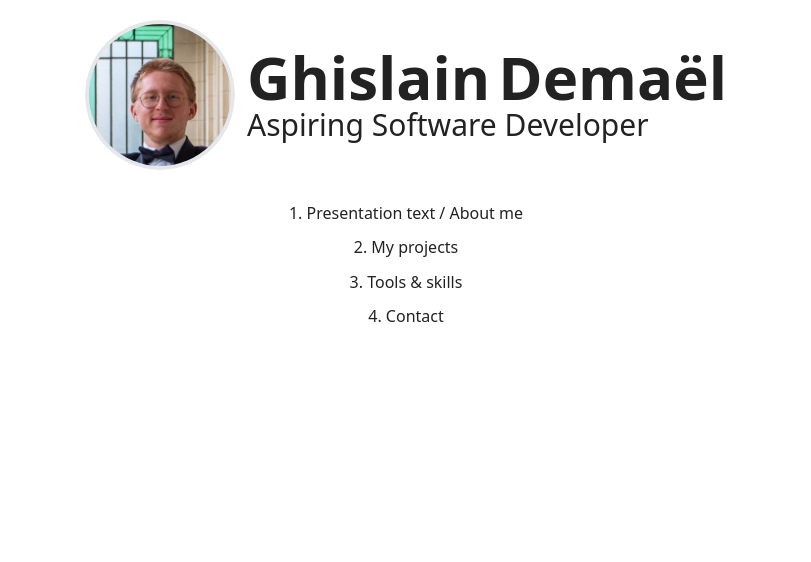
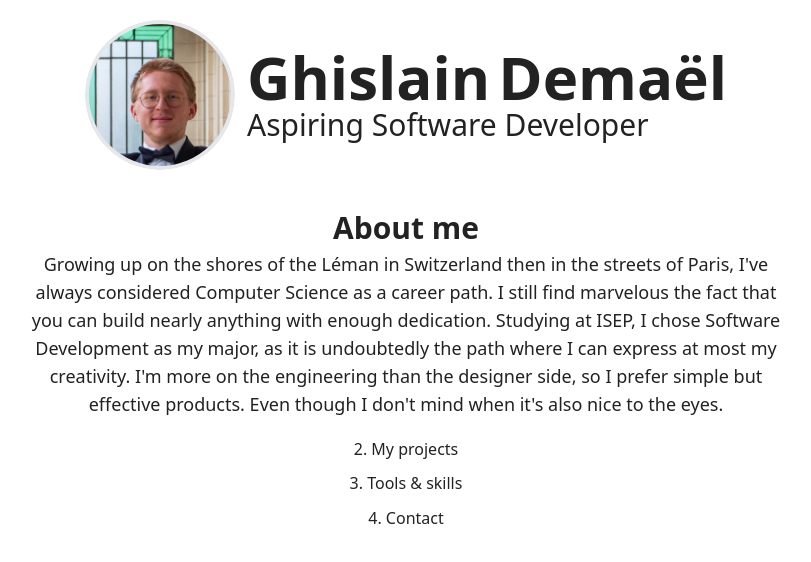
Before and after one commit to ghislaindemael/ghislaindemael.github.io, a website: page index.html in a window 1280 px wide. Shown: the whole page, without its empty margins (234-1045 px from the left). Drawn offline with Linux system fonts and the light colour scheme.

Commit message:
Corrected Part 1

```diff
--- a/index.html
+++ b/index.html
@@ -45,8 +45,19 @@
 
     </div>
 
-    <div class="w-full text-center">
-        1. Presentation text / About me
+    <div class="w-[60%] max-sm:w-[80%] text-center flex flex-col p-2 gap-1 items-center justify-center">
+
+        <div class="font-semibold text-3xl">
+            About me
+        </div>
+        <div class="text-lg">
+            Growing up on the shores of the Léman in Switzerland then in the streets of Paris, I've always considered
+            Computer Science as a career path. I still find marvelous the fact that you can build nearly anything
+            with enough dedication. Studying at ISEP, I chose Software Development as my major, as it is undoubtedly
+            the path where I can express at most my creativity. I'm more on the engineering than the designer side,
+            so I prefer simple but effective products. Even though I don't mind when it's also nice to the eyes.
+        </div>
+
     </div>
 
     <div class="w-full text-center">
```
Also changed, not shown: styles/output.css.
